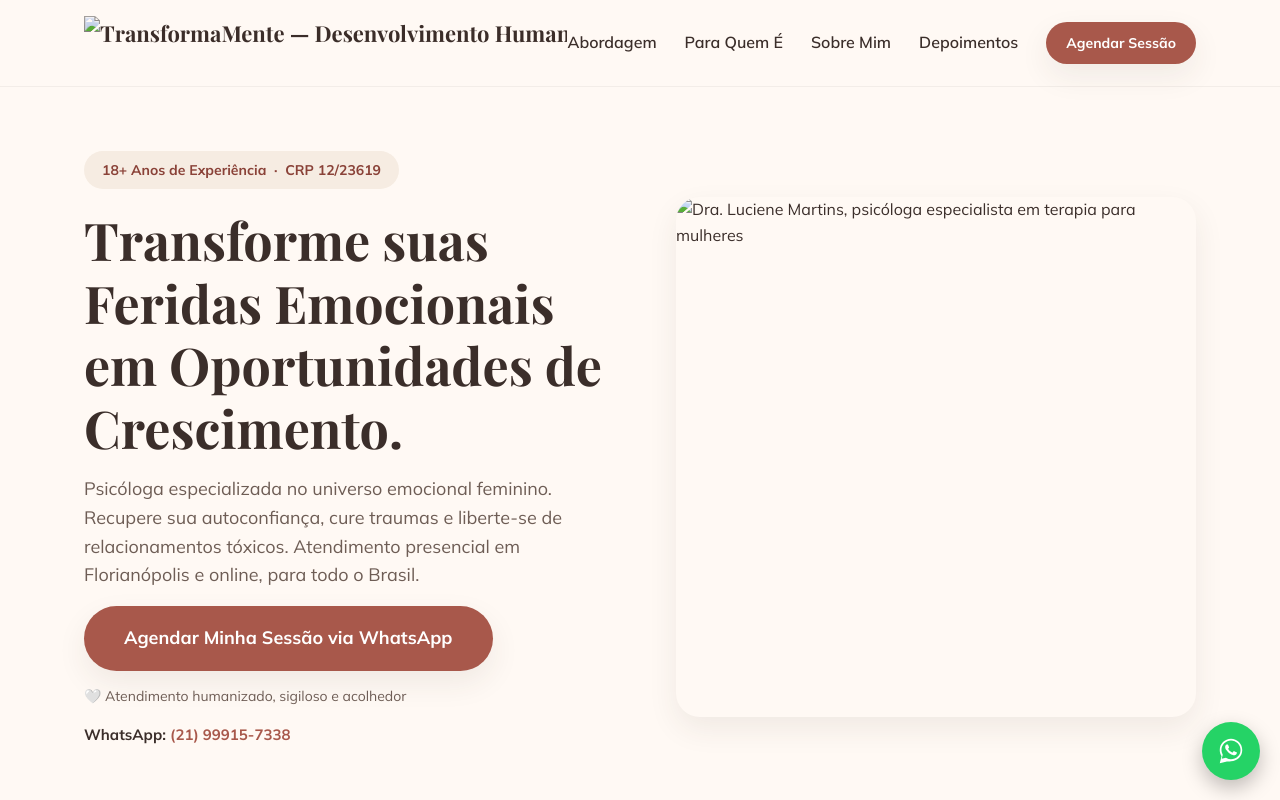
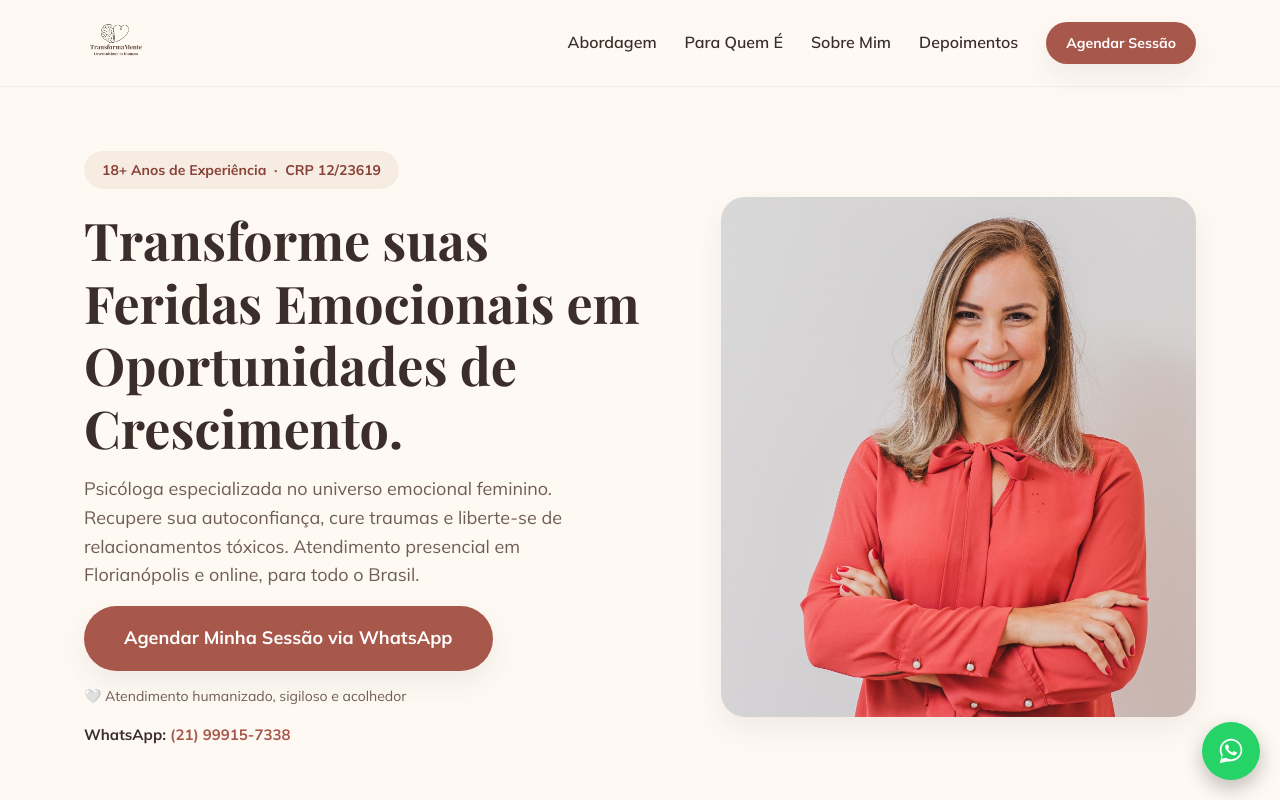
Before and after one commit to R0f0el/transformamente, a plain HTML site: page index.html in a window 1280 px wide. Shown: the top 800 px of the page. Drawn offline with nearby package versions, Linux system fonts and the light colour scheme.

Commit message:
feat: adota TransformaMente como marca e aponta imagens enviadas

```diff
--- a/index.html
+++ b/index.html
@@ -3,8 +3,8 @@
 <head>
   <meta charset="UTF-8">
   <meta name="viewport" content="width=device-width, initial-scale=1.0">
-  <title>Lu Martins Terapias | Psicoterapia para Mulheres em Florianópolis e Online</title>
-  <meta name="description" content="Psicóloga Dra. Luciene Martins (CRP 12/23619). Mais de 18 anos ajudando mulheres a curar feridas emocionais, superar relacionamentos tóxicos e resgatar a autoestima. Atendimento presencial em Florianópolis e online.">
+  <title>TransformaMente | Psicoterapia para Mulheres em Florianópolis e Online</title>
+  <meta name="description" content="TransformaMente — Desenvolvimento Humano. Psicóloga Dra. Luciene Martins (CRP 12/23619). Mais de 18 anos ajudando mulheres a curar feridas emocionais, superar relacionamentos tóxicos e resgatar a autoestima. Atendimento presencial em Florianópolis e online.">
   <link rel="preconnect" href="https://fonts.googleapis.com">
   <link rel="preconnect" href="https://fonts.gstatic.com" crossorigin>
   <link href="https://fonts.googleapis.com/css2?family=Playfair+Display:wght@500;600;700&family=Mulish:wght@400;500;600;700;800&display=swap" rel="stylesheet">
@@ -20,8 +20,8 @@
   <!-- ===== SEÇÃO 1 · NAVEGAÇÃO ===== -->
   <header class="site-header">
     <div class="container header__inner">
-      <a href="#inicio" class="logo" aria-label="TransformaMente — Desenvolvimento Humano, Dra. Luciene Martins">
-        <img src="assets/img/logo-transformamente.png" alt="TransformaMente — Desenvolvimento Humano" class="logo__img" width="190" height="159">
+      <a href="#inicio" class="logo" aria-label="TransformaMente — Desenvolvimento Humano, página inicial">
+        <img src="assets/img/TransformaMente.png" alt="TransformaMente — Desenvolvimento Humano" class="logo__img" width="190" height="159">
       </a>
 
       <button class="nav-toggle" id="navToggle" aria-label="Abrir menu" aria-expanded="false" aria-controls="siteNav">
@@ -58,7 +58,7 @@
         </div>
 
         <div class="hero__media">
-          <img src="assets/img/luciene-martins.jpg" alt="Dra. Luciene Martins, psicóloga especialista em terapia para mulheres" loading="eager" width="520" height="520">
+          <img src="assets/img/Psicologa-Luciene-Martins.png" alt="Dra. Luciene Martins, psicóloga especialista em terapia para mulheres" loading="eager" width="520" height="520">
         </div>
       </div>
     </section>
@@ -265,7 +265,7 @@
   <footer class="site-footer">
     <div class="container footer__inner">
       <div class="footer__brand">
-        <img src="assets/img/logo-transformamente.png" alt="TransformaMente — Desenvolvimento Humano" class="footer__logo" width="160" height="137" loading="lazy">
+        <img src="assets/img/TransformaMente.png" alt="TransformaMente — Desenvolvimento Humano" class="footer__logo" width="160" height="137" loading="lazy">
         <p>Dra. Luciene Martins — Psicóloga Clínica</p>
         <p>CRP 12/23619</p>
       </div>
@@ -295,7 +295,7 @@
       </div>
     </div>
 
-    <p class="footer__copy">© <span id="footer-year"></span> Lu Martins Terapias. Todos os direitos reservados.</p>
+    <p class="footer__copy">© <span id="footer-year"></span> TransformaMente — Desenvolvimento Humano. Todos os direitos reservados.</p>
   </footer>
 
   <script src="js/script.js"></script>
```
